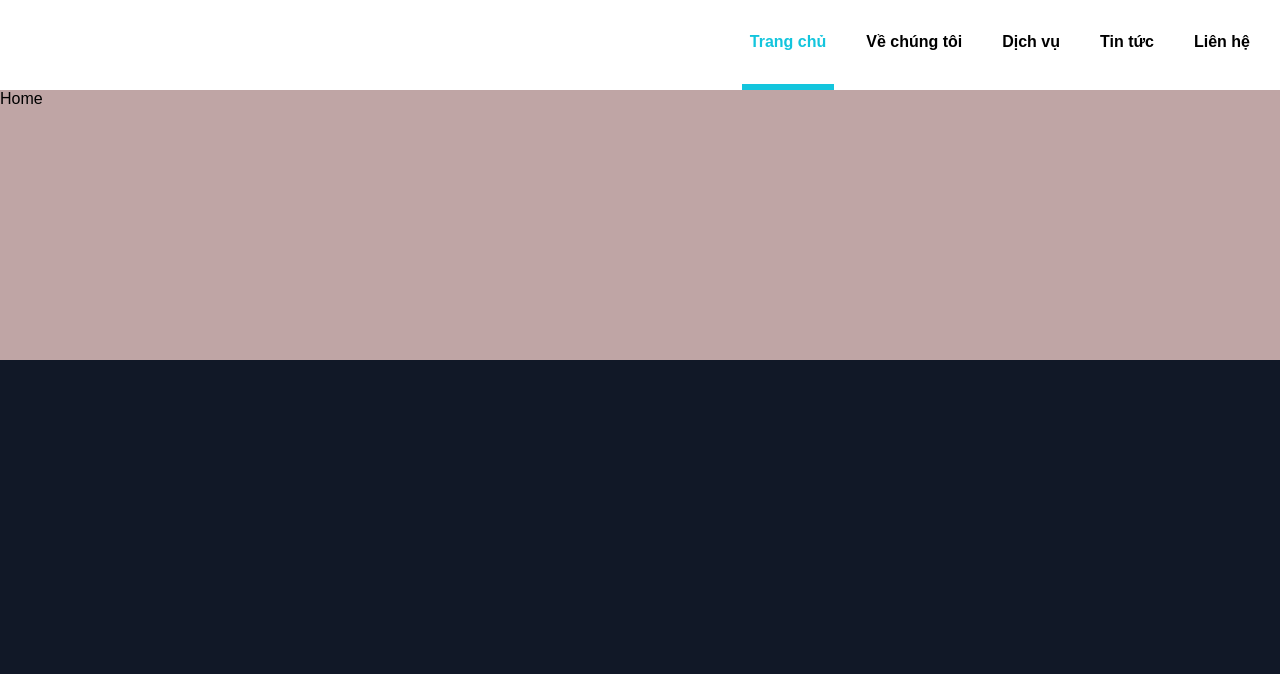
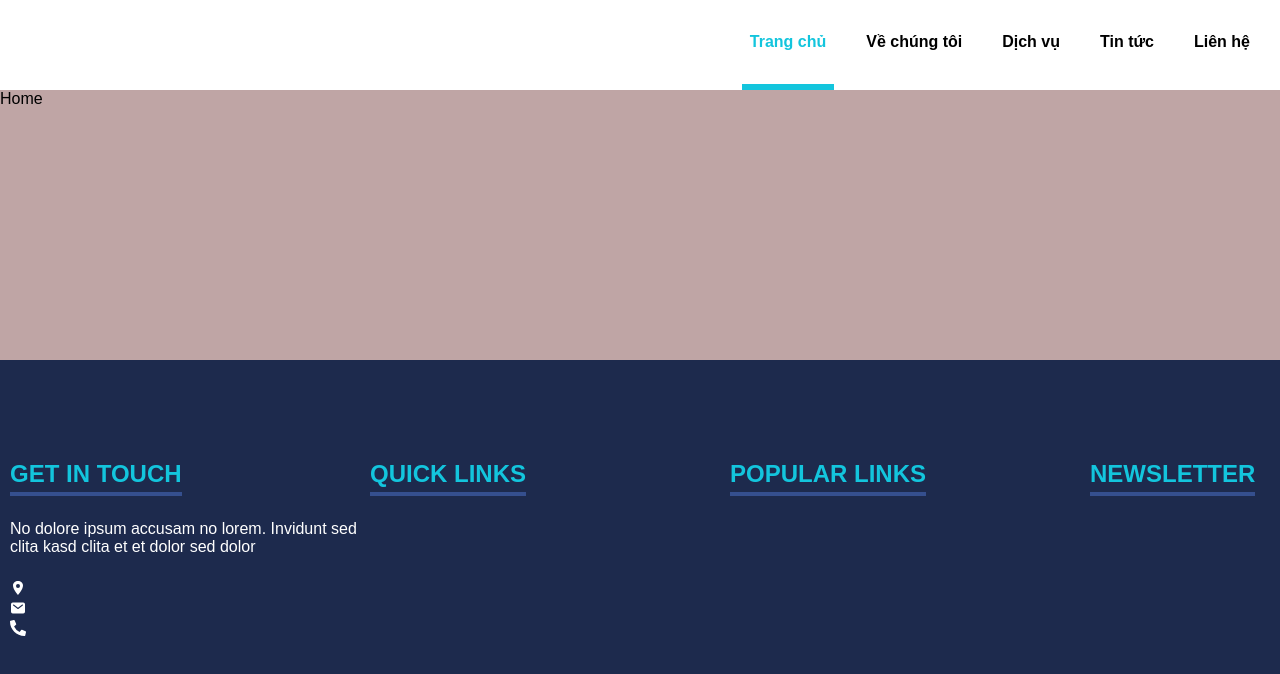
Before and after one commit to justinplayingcode/DATN_LandingPage, a React (Vite) app: page / in a window 1280 px wide. Shown: the top 674 px of the page. Built offline with nearby package versions, Linux system fonts and the light colour scheme.

Commit message:
header and footer

```diff
--- a/index.html
+++ b/index.html
@@ -2,9 +2,9 @@
 <html lang="en">
   <head>
     <meta charset="UTF-8" />
-    <link rel="icon" type="image/svg+xml" href="" />
+    <link rel="icon" type="image/svg+xml" href="https://res.cloudinary.com/justinpham311/image/upload/v1690824407/benhvien/hospital_lwmhtt.png" />
     <meta name="viewport" content="width=device-width, initial-scale=1.0" />
-    <title>Vite + React + TS</title>
+    <title>Startlight Hospital</title>
   </head>
   <body>
     <div id="root"></div>
--- a/src/app/index.scss
+++ b/src/app/index.scss
@@ -5,6 +5,6 @@
 }
 
 html {
-  font-family: Arial, Helvetica, sans-serif;
+  font-family:Arial, Helvetica, sans-serif;
   scroll-behavior: smooth;
 }
--- a/src/app/structure/Footer.tsx
+++ b/src/app/structure/Footer.tsx
@@ -1,7 +1,73 @@
+import { IoLocationSharp, IoMail } from "react-icons/io5";
+import { FaPhoneAlt } from "react-icons/fa";
+
 function Footer() {
+
+  const getInTouch = () => {
+    return (
+      <>
+        <div className="footer-wrapper-section-header">GET IN TOUCH</div>
+        <div className="footer-wrapper-section-content">
+          <div className="footer-wrapper-section-text">
+            No dolore ipsum accusam no lorem. Invidunt sed clita kasd clita et et dolor sed dolor
+          </div>
+          <div className="footer-wrapper-section-list-item">
+            <div>
+              <IoLocationSharp/>
+            </div>
+            <div>
+              <IoMail/>
+            </div>
+            <div>
+              <FaPhoneAlt/>
+            </div>
+          </div>
+        </div>
+      </>
+    )
+  }
+
+  const quickLinks = () => {
+    return (
+      <>
+        <div className="footer-wrapper-section-header">QUICK LINKS</div>
+        <div>
+
+        </div>
+      </>
+    )
+  }
+
+  const popularLinks = () => {
+    return (
+      <>
+        <div className="footer-wrapper-section-header">POPULAR LINKS</div>
+        <div>
+
+        </div>
+      </>
+    )
+  }
+
+  const newsLetter = () => {
+    return (
+      <>
+        <div className="footer-wrapper-section-header">NEWSLETTER</div>
+        <div>
+
+        </div>
+      </>
+    )
+  }
+
   return (
     <div id="footer">
-
+      <div className="footer-wrapper">
+        <div className="footer-wrapper-section">{getInTouch()}</div>
+        <div className="footer-wrapper-section">{quickLinks()}</div>
+        <div className="footer-wrapper-section">{popularLinks()}</div>
+        <div className="footer-wrapper-section">{newsLetter()}</div>
+      </div>
     </div>
   );
 }
--- a/src/app/structure/Header.tsx
+++ b/src/app/structure/Header.tsx
@@ -2,6 +2,7 @@
 import { useNavigate } from "react-router-dom";
 
 interface INavigateItem {
+  index: number;
   key: string;
   title: string;
   isActive: boolean
@@ -9,26 +10,31 @@
 
 const initNavigateItems: INavigateItem[] = [
   {
+    index: 0,
     key: "/",
     title: "Trang chủ",
     isActive: true
   },
   {
+    index: 1,
     key: "/about",
     title: "Về chúng tôi",
     isActive: false
   },
   {
+    index: 2,
     key: "/service",
     title: "Dịch vụ",
     isActive: false
   },
   {
+    index: 3,
     key: "/news",
     title: "Tin tức",
     isActive: false
   },
   {
+    index: 4,
     key: "/contact",
     title: "Liên hệ",
     isActive: false
@@ -38,9 +44,15 @@
   const navigate = useNavigate();
   const [navigateItems, setNavigateItems] = useState<INavigateItem[]>(initNavigateItems);
 
-  const handleClick = (item: INavigateItem) => {
-
-    navigate(item.key)
+  const handleClick = (key: string, _index: number) => {
+    const newNavigate = navigateItems.slice().map(( item, index) => {
+      return {
+        ...item,
+        isActive: _index !== index ? false : true
+      }
+    })
+    navigate(key);
+    setNavigateItems(newNavigate)
   }
 
   return (
@@ -53,8 +65,7 @@
               <div
                 key={index}
                 className={`navigate-header-item ${item.isActive ? "active" : ""}`}
-                onClick={() => handleClick(item)}
-
+                onClick={() => handleClick(item.key, index)}
               >
                 {item.title}
               </div>
--- a/src/app/structure/index.scss
+++ b/src/app/structure/index.scss
@@ -57,12 +57,14 @@
         justify-content: center;
         border-bottom: 6px solid transparent;
         font-weight: bold;
+        transition: 0.3s all linear;
 
         &:hover {
           cursor: pointer;
-          border-color: #13C5DD;
-          color: #13C5DD;
+          border-color: #7bd6e2;
+          color: #7bd6e2;
         }
+
       }
       .navigate-header-item.active {
         color: #13C5DD;
@@ -75,7 +77,40 @@
 #footer {
   height: 440px;
   width: 100%;
-  background-color: #111827;
+  background-color: #1D2A4D;
   position: absolute;
   bottom: 0;
+  left: 0;
+  right: 0;
+  display: flex;
+  justify-content: center;
+  .footer-wrapper {
+    max-width: 1260px;
+    width: 100%;
+    height: 100%;
+    padding: 100px 0;
+    display: flex;
+
+    .footer-wrapper-section {
+      width: 25%;
+      min-width: 360px;
+
+      .footer-wrapper-section-header {
+        color: #13C5DD;
+        font-size: 24px;
+        font-weight: 600;
+        display: inline-block;
+        padding-bottom: 4px;
+        border-bottom: 4px solid #354F8E;
+      }
+      .footer-wrapper-section-content {
+        color: #fff;
+
+        .footer-wrapper-section-text {
+          padding: 24px 0;
+
+        }
+      }
+    }
+  }
 }
```
Also changed, not shown: src/app/index.tsx (+12 -0 lines).
